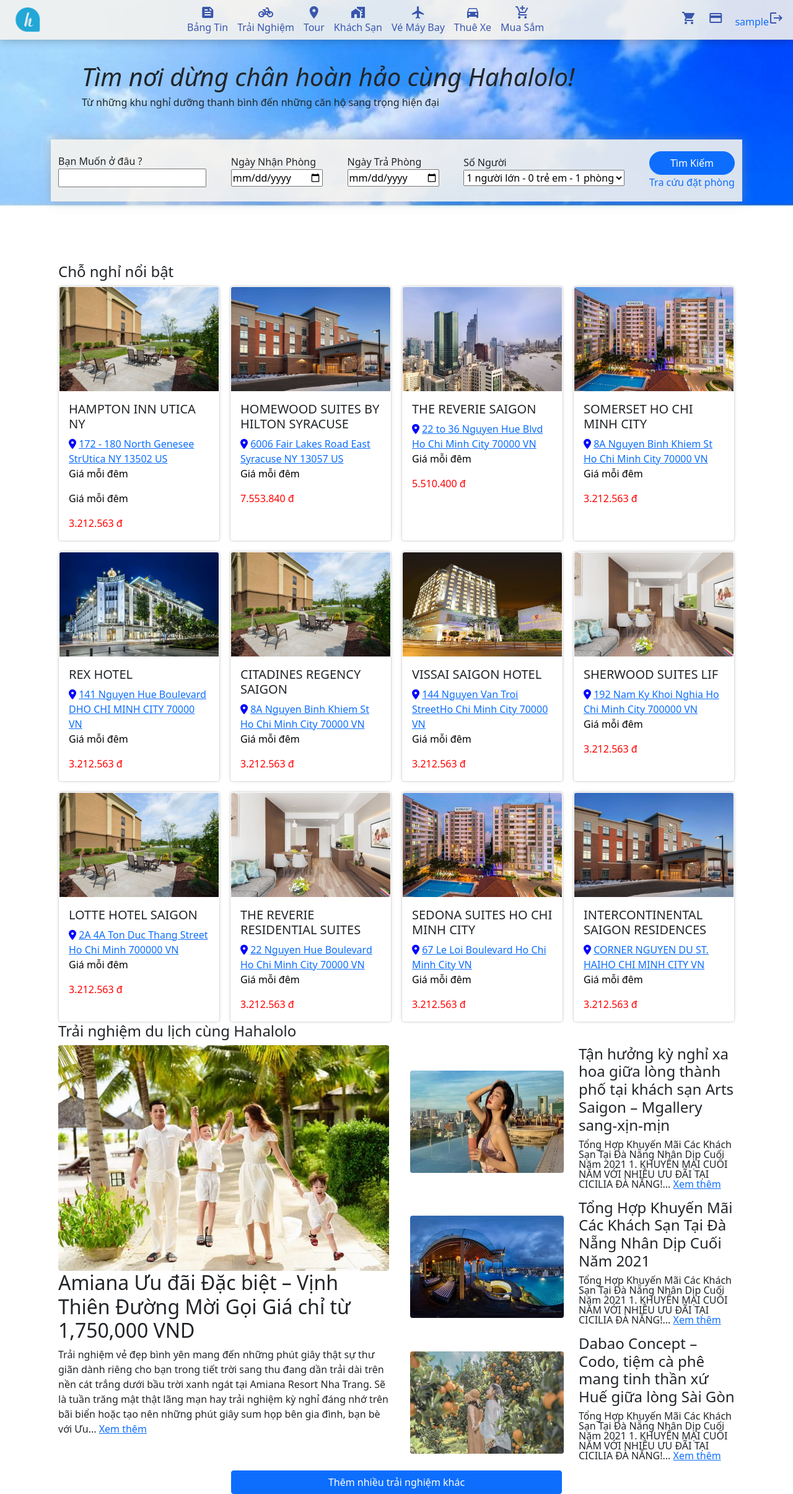
After one commit to huyd104/BaiTapLon, a PHP site: page /indexhotel.php in a window 1280 px wide. The commit adds this page. Shown: the whole page at 62% size. Run offline with PHP 8.4, Linux system fonts and the light colour scheme; the visitor is signed in with stand-in values (Sample User, id 1); some libraries are stand-ins or nearby versions.

Commit message:
logout, session, indexhotel, template

```diff
--- /dev/null
+++ b/indexhotel.php
@@ -0,0 +1,405 @@
+<?php
+session_start();
+if(!isset($_SESSION['login'])){
+header("location: signin.php");
+}
+?>
+<!DOCTYPE html>
+<html lang="en">
+  <head>
+    <meta charset="UTF-8" />
+    <meta http-equiv="X-UA-Compatible" content="IE=edge" />
+    <meta name="viewport" content="width=device-width, initial-scale=1.0" />
+    <title>Hahalolo</title>
+    <script
+      src="https://kit.fontawesome.com/511b6f8ac2.js"
+      crossorigin="anonymous"
+    ></script>
+    <link href="https://cdn.jsdelivr.net/npm/bootstrap@5.1.3/dist/css/bootstrap.min.css" rel="stylesheet"
+        integrity="sha384-1BmE4kWBq78iYhFldvKuhfTAU6auU8tT94WrHftjDbrCEXSU1oBoqyl2QvZ6jIW3" crossorigin="anonymous">
+    <link rel="stylesheet" href="https://cdnjs.cloudflare.com/ajax/libs/font-awesome/6.0.0-beta3/css/all.min.css"
+        integrity="sha512-Fo3rlrZj/k7ujTnHg4CGR2D7kSs0v4LLanw2qksYuRlEzO+tcaEPQogQ0KaoGN26/zrn20ImR1DfuLWnOo7aBA=="
+        crossorigin="anonymous" referrerpolicy="no-referrer" />
+    <link href="https://fonts.googleapis.com/icon?family=Material+Icons" rel="stylesheet">
+    <link rel="stylesheet" href="assets/css/style.css">
+  </head>
+  <body>
+
+    <style>
+        body {
+          background-image: url("assets/img/bautroi.jpg");
+          background-repeat: no-repeat;
+          background-size: 100%;
+        }
+        </style>
+    <div id="header">
+      <div class="left">
+          <img class="ms-4" src="assets/img/hahalolo.png" alt="">
+          <span src="assets/img/2x/baseline_shopping_cart_white_24dp.png"></span>
+      </div>
+      <div class="mid d-flex ">
+          <div>
+              <div class="d-flex justify-content-center  "><span class="material-icons">
+                      feed
+                  </span></div>
+              <div class=""><span>Bảng Tin</span></div>
+          </div>
+          <div>
+              <div class="d-flex justify-content-center"><span class="material-icons">
+                      pedal_bike
+                  </span></div>
+              <div><span>Trải Nghiệm</span></div>
+          </div>
+          <div>
+              <div class="d-flex justify-content-center"><span class="material-icons">
+                      location_on</div>
+              <div><span>Tour</span></div>
+          </div>
+          <div>
+              <div class="d-flex justify-content-center"><span class="material-icons">
+                      maps_home_work
+                  </span></div>
+              <div><span>Khách Sạn</span></div>
+          </div>
+          <div>
+              <div class="d-flex justify-content-center"><span class="material-icons">
+                      flight
+                  </span></div>
+              <div><span class="">Vé Máy Bay</span></div>
+          </div>
+          <div>
+              <div class="d-flex justify-content-center"><span class="material-icons">
+                      directions_car
+                  </span></div>
+              <div><span>Thuê Xe</span></div>
+          </div>
+          <div>
+              <div class="d-flex justify-content-center"><span class="material-icons">
+                      add_shopping_cart
+                  </span></div>
+              <div><Span>Mua Sắm</Span></div>
+          </div>
+
+      </div>
+      <div class="right ">
+          <span class="material-icons">
+              shopping_cart
+          </span>
+          <span class="material-icons">
+              credit_card
+          </span>
+          <?php
+            if(isset($_SESSION['login'])){
+                echo "<a class='' style='text-decoration: none'>".$_SESSION['login']."</a>";
+                echo "<a class='' style='text-decoration: none' href='logout.php'><span class='material-icons'>
+                logout
+                </span></a>";
+            }
+            ?>
+      </div>
+
+  </div>
+  <div class="container ">
+  <div id="main">
+      <!-- <img src="assets/img/bien.jpg" alt=""> -->
+
+      <div class="text">
+         <i> <h1 class="">Tìm nơi dừng chân hoàn hảo cùng Hahalolo!</h1></i>
+          <h6>Từ những khu nghỉ dưỡng thanh bình đến những căn hộ sang trọng hiện đại</h6>
+      </div>
+      <div class="search container ">
+          <div class="div1 d-flex flex-column">
+              <span>Bạn Muốn ở đâu ?</span>
+              <input type="text">
+          </div>
+          <div class="div2 d-flex flex-column">
+              <span>Ngày Nhận Phòng</span>
+              <input type="date">
+          </div>
+          <div class="div3 d-flex flex-column">
+              <div class="d-flex flex-column">
+                  <span>Ngày Trả Phòng</span>
+                  <input type="date">
+              </div>
+          </div>
+          <div class="div4 d-flex flex-column">
+              <div class="d-flex flex-column">
+                  <span>Số Người</span>
+                <select name="" id="">
+                  <option value="">1 người lớn - 0 trẻ em - 1 phòng</option>
+                  <option value="">2 người lớn - 0 trẻ em - 1 phòng</option>
+                </select>
+
+              </div>
+          </div>
+
+          <div class="div5 d-flex flex-column">
+              <button class="btn btn-primary d-flex justify-content-center">Tìm Kiếm</button>
+              <a style="text-decoration: none" href="">Tra cứu đặt phòng</a>
+          </div>
+      </div>
+      </div>
+      <!--  -->
+      <div class="container-fluid mt-4">
+        <h4>Chỗ nghỉ nổi bật</h4>
+        <div class="row g-3">
+          <div class="col-12 col-md-6 col-lg-3 ">
+            <div class="card">
+              <div class="imgplace">
+                <img src="assets/img/halo4.jpg" alt="" class ="card-img-top ">
+              </div>
+              <div class="card-body ">
+
+                <h5>HAMPTON INN UTICA NY</h5>
+                <i class="fas fa-map-marker-alt"></i>
+                <a href="https://www.google.com/maps" class="card-link"
+                  >172 - 180 North Genesee StrUtica NY 13502 US</a
+                >
+                <p class="card-text0 ">Giá mỗi đêm</p>
+                <p class="card-text0">Giá mỗi đêm</p>
+                <p class="card-text">3.212.563 đ</p>
+              </div>
+            </div>
+          </div>
+          <div class="col-12 col-md-6 col-lg-3 ">
+            <div class="card">
+              <div class="imgplace">
+                <img src="assets/img/halo3.jpg" alt="" class ="card-img-top">
+              </div>
+              <div class="card-body">
+                <h5>HOMEWOOD SUITES BY HILTON SYRACUSE</h5>
+                <i class="fas fa-map-marker-alt"></i>
+                <a href="https://www.google.com/maps" class="card-link"
+                  >6006 Fair Lakes Road East Syracuse NY 13057 US</a
+                >
+                <p class="card-text0">Giá mỗi đêm</p>
+                <p class="card-text">7.553.840 đ</p>
+              </div>
+            </div>
+          </div>
+          <div class="col-12 col-md-6 col-lg-3 ">
+            <div class="card">
+              <div class="imgplace">
+                <img src="assets/img/halo8.jpg" alt="" class ="card-img-top">
+              </div>
+              <div class="card-body">
+                <h5>THE REVERIE SAIGON</h5>
+                <i class="fas fa-map-marker-alt"></i>
+                <a href="https://www.google.com/maps" class="card-link"
+                  >22 to 36 Nguyen Hue Blvd Ho Chi Minh City 70000 VN
+                </a>
+                <p class="card-text0">Giá mỗi đêm</p>
+                <p class="card-text">5.510.400 đ</p>
+              </div>
+            </div>
+          </div>
+          <div class="col-12 col-md-6 col-lg-3 ">
+            <div class="card">
+              <div class="imgplace">
+                <img src="assets/img/halo7.jpg" alt="" class ="card-img-top">
+              </div>
+              <div class="card-body">
+                <h5>SOMERSET HO CHI MINH CITY</h5>
+                <i class="fas fa-map-marker-alt"></i>
+                <a href="https://www.google.com/maps" class="card-link"
+                  >8A Nguyen Binh Khiem St Ho Chi Minh City 70000 VN
+                </a>
+                <p class="card-text0">Giá mỗi đêm</p>
+                <p class="card-text">3.212.563 đ</p>
+              </div>
+            </div>
+          </div>
+
+
+          <div class="col-12 col-md-6 col-lg-3">
+            <div class="card">
+              <div class="imgplace">
+                <img src="assets/img/halo2.jpg" alt="" class ="card-img-top">
+              </div>
+              <div class="card-body">
+                <h5>REX HOTEL</h5>
+                <i class="fas fa-map-marker-alt"></i>
+                <a href="https://www.google.com/maps" class="card-link"
+                  >141 Nguyen Hue Boulevard DHO CHI MINH CITY 70000 VN
+                </a>
+                <p class="card-text0">Giá mỗi đêm</p>
+                <p class="card-text">3.212.563 đ</p>
+              </div>
+            </div>
+          </div>
+          <div class="col-12 col-md-6 col-lg-3 ">
+            <div class="card">
+              <div class="imgplace">
+                <img src="assets/img/halo4.jpg" alt="" class ="card-img-top">
+              </div>
+              <div class="card-body">
+                <h5>CITADINES REGENCY SAIGON</h5>
+                <i class="fas fa-map-marker-alt"></i>
+                <a href="https://www.google.com/maps" class="card-link"
+                  >8A Nguyen Binh Khiem St Ho Chi Minh City 70000 VN</a
+                >
+                <p class="card-text0">Giá mỗi đêm</p>
+                <p class="card-text">3.212.563 đ</p>
+              </div>
+            </div>
+          </div>
+          <div class="col-12 col-md-6 col-lg-3 ">
+            <div class="card">
+              <div class="imgplace">
+                <img src="assets/img/halo5.jpg" alt="" class ="card-img-top">
+              </div>
+              <div class="card-body">
+                <h5>VISSAI SAIGON HOTEL</h5>
+                <i class="fas fa-map-marker-alt"></i>
+                <a href="https://www.google.com/maps" class="card-link"
+                  >144 Nguyen Van Troi StreetHo Chi Minh City 70000 VN</a
+                >
+                <p class="card-text0">Giá mỗi đêm</p>
+                <p class="card-text">3.212.563 đ</p>
+              </div>
+            </div>
+          </div>
+          <div class="col-12 col-md-6 col-lg-3 ">
+            <div class="card">
+              <div class="imgplace">
+                <img src="assets/img/halo1.jpg" alt="" class ="card-img-top">
+              </div>
+              <div class="card-body">
+                <h5>SHERWOOD SUITES LIF</h5>
+                <i class="fas fa-map-marker-alt"></i>
+                <a href="https://www.google.com/maps" class="card-link"
+                  >192 Nam Ky Khoi Nghia Ho Chi Minh City 700000 VN</a
+                >
+                <p class="card-text0">Giá mỗi đêm</p>
+                <p class="card-text">3.212.563 đ</p>
+              </div>
+            </div>
+          </div>
+
+
+          <div class="col-12 col-md-6 col-lg-3">
+            <div class="card">
+              <div class="imgplace">
+                <img src="assets/img/halo4.jpg" alt="" class ="card-img-top">
+              </div>
+              <div class="card-body">
+                <h5>LOTTE HOTEL SAIGON</h5>
+                <i class="fas fa-map-marker-alt"></i>
+                <a href="https://www.google.com/maps" class="card-link"
+                  >2A 4A Ton Duc Thang Street Ho Chi Minh 700000 VN
+                </a>
+                <p class="card-text0 g-3">Giá mỗi đêm</p>
+                <p class="card-text">3.212.563 đ</p>
+              </div>
+            </div>
+          </div>
+          <div class="col-12 col-md-6 col-lg-3">
+            <div class="card">
+              <div class="imgplace">
+                <img src="assets/img/halo1.jpg" alt="" class ="card-img-top">
+              </div>
+              <div class="card-body">
+                <h5>THE REVERIE RESIDENTIAL SUITES</h5>
+                <i class="fas fa-map-marker-alt"></i>
+                <a href="https://www.google.com/maps" class="card-link"
+                  >22 Nguyen Hue Boulevard Ho Chi Minh City 70000 VN
+                </a>
+                <p class="card-text0">Giá mỗi đêm</p>
+                <p class="card-text">3.212.563 đ</p>
+              </div>
+            </div>
+          </div>
+          <div class="col-12 col-md-6 col-lg-3 ">
+            <div class="card">
+              <div class="imgplace">
+                <img src="assets/img/halo7.jpg" alt="" class ="card-img-top">
+              </div>
+              <div class="card-body">
+                <h5>SEDONA SUITES HO CHI MINH CITY</h5>
+                <i class="fas fa-map-marker-alt"></i>
+                <a href="https://www.google.com/maps" class="card-link"
+                  >67 Le Loi Boulevard Ho Chi Minh City VN
+                </a>
+                <p class="card-text0">Giá mỗi đêm</p>
+                <p class="card-text">3.212.563 đ</p>
+              </div>
+            </div>
+          </div>
+          <div class="col-12 col-md-6 col-lg-3">
+            <div class="card">
+              <div class="imgplace">
+                <img src="assets/img/halo3.jpg" alt="" class ="card-img-top">
+              </div>
+              <div class="card-body">
+                <h5>INTERCONTINENTAL SAIGON RESIDENCES</h5>
+                <i class="fas fa-map-marker-alt"></i>
+                <a href="https://www.google.com/maps" class="card-link"
+                  >CORNER NGUYEN DU ST. HAIHO CHI MINH CITY VN
+                </a>
+                <p class="card-text0">Giá mỗi đêm</p>
+                <p class="card-text">3.212.563 đ</p>
+              </div>
+            </div>
+          </div>
+        </div>
+      </div>
+
+
+      <!-- ---- -->
+      <div class="container ">
+        <div class="row">
+        <h4>Trải nghiệm du lịch cùng Hahalolo</h4>
+        <div class=" col-md-6">
+
+          <img src="assets/img/halo9.jpg" alt="" class="img-fluid rounded">
+          <h2>Amiana Ưu đãi Đặc biệt – Vịnh Thiên Đường Mời Gọi Giá chỉ từ 1,750,000 VND</h2>
+          <p class=" lead fs-6">
+            Trải nghiệm vẻ đẹp bình yên mang đến những phút giây thật sự thư giãn dành riêng cho bạn trong tiết trời sang thu đang dần trải dài trên nền cát trắng dưới bầu trời xanh ngát tại Amiana Resort Nha Trang. Sẽ là tuần trăng mật thật lãng mạn hay trải nghiệm kỳ nghỉ đáng nhớ trên bãi biển hoặc tạo nên những phút giây sum họp bên gia đình, bạn bè với Ưu...
+            <a href="">Xem thêm</a>
+            </p>
+
+        </div>
+        <div class=" col-md-6 ">
+          <div class="card1 g-3">
+            <img src="assets/img/halo10.jpg"  alt="" class="img-fluid rounded">
+            <div class="row1 ms-4 lh-1" >
+            <h4>Tận hưởng kỳ nghỉ xa hoa giữa lòng thành phố tại khách sạn Arts Saigon – Mgallery sang-xịn-mịn</h4>
+            <p class="lead fs-6 lh-1">
+              Tổng Hợp Khuyến Mãi Các Khách Sạn Tại Đà Nẵng Nhân Dịp Cuối Năm 2021 1. KHUYẾN MẠI CUỐI NĂM VỚI NHIỀU ƯU ĐÃI TẠI CICILIA ĐÀ NẴNG!...
+              <a href="">Xem thêm</a>
+            </p>
+            </div>
+          </div>
+          <div class="card1 g-3 ">
+            <img src="assets/img/halo11.jpg"  alt="" class="img-fluid rounded">
+            <div class="row1 ms-4 lh-1" >
+            <h4>Tổng Hợp Khuyến Mãi Các Khách Sạn Tại Đà Nẵng Nhân Dịp Cuối Năm 2021</h4>
+            <p class="lead fs-6 ">
+              Tổng Hợp Khuyến Mãi Các Khách Sạn Tại Đà Nẵng Nhân Dịp Cuối Năm 2021 1. KHUYẾN MẠI CUỐI NĂM VỚI NHIỀU ƯU ĐÃI TẠI CICILIA ĐÀ NẴNG!...
+              <a href="">Xem thêm</a>
+            </p>
+            </div>
+          </div>
+          <div class="card1 g-3">
+            <img src="assets/img/halo12.jpg"  alt="" class="img-fluid rounded">
+            <div class="row1 ms-4 lh-1" >
+            <h4>Dabao Concept – Codo, tiệm cà phê mang tinh thần xứ Huế giữa lòng Sài Gòn</h4>
+            <p class="lead fs-6 ">
+              Tổng Hợp Khuyến Mãi Các Khách Sạn Tại Đà Nẵng Nhân Dịp Cuối Năm 2021 1. KHUYẾN MẠI CUỐI NĂM VỚI NHIỀU ƯU ĐÃI TẠI CICILIA ĐÀ NẴNG!...
+              <a href="">Xem thêm</a>
+            </p>
+            </div>
+          </div>
+        </div>
+        <div class="d-grid gap-2 col-6 mx-auto">
+          <button class="btn btn-primary" type="button">Thêm nhiều trải nghiệm khác</button>
+
+        </div>
+        </div>
+      </div>
+
+      <script src="https://cdn.jsdelivr.net/npm/bootstrap@5.1.3/dist/js/bootstrap.bundle.min.js"
+          integrity="sha384-ka7Sk0Gln4gmtz2MlQnikT1wXgYsOg+OMhuP+IlRH9sENBO0LRn5q+8nbTov4+1p"
+          crossorigin="anonymous"></script>
+  </body>
+</html>
--- a/template/footer.php
+++ b/template/footer.php
@@ -0,0 +1,5 @@
+<script src="https://cdn.jsdelivr.net/npm/bootstrap@5.1.3/dist/js/bootstrap.bundle.min.js"
+          integrity="sha384-ka7Sk0Gln4gmtz2MlQnikT1wXgYsOg+OMhuP+IlRH9sENBO0LRn5q+8nbTov4+1p"
+          crossorigin="anonymous"></script>
+  </body>
+</html>
```
Also changed, not shown: logout.php (added, +7 -0 lines), process_signin.php (+3 -7 lines), signin.php (+6 -21 lines), signup.php (+6 -20 lines), template/header.php (+19 -0 lines).
